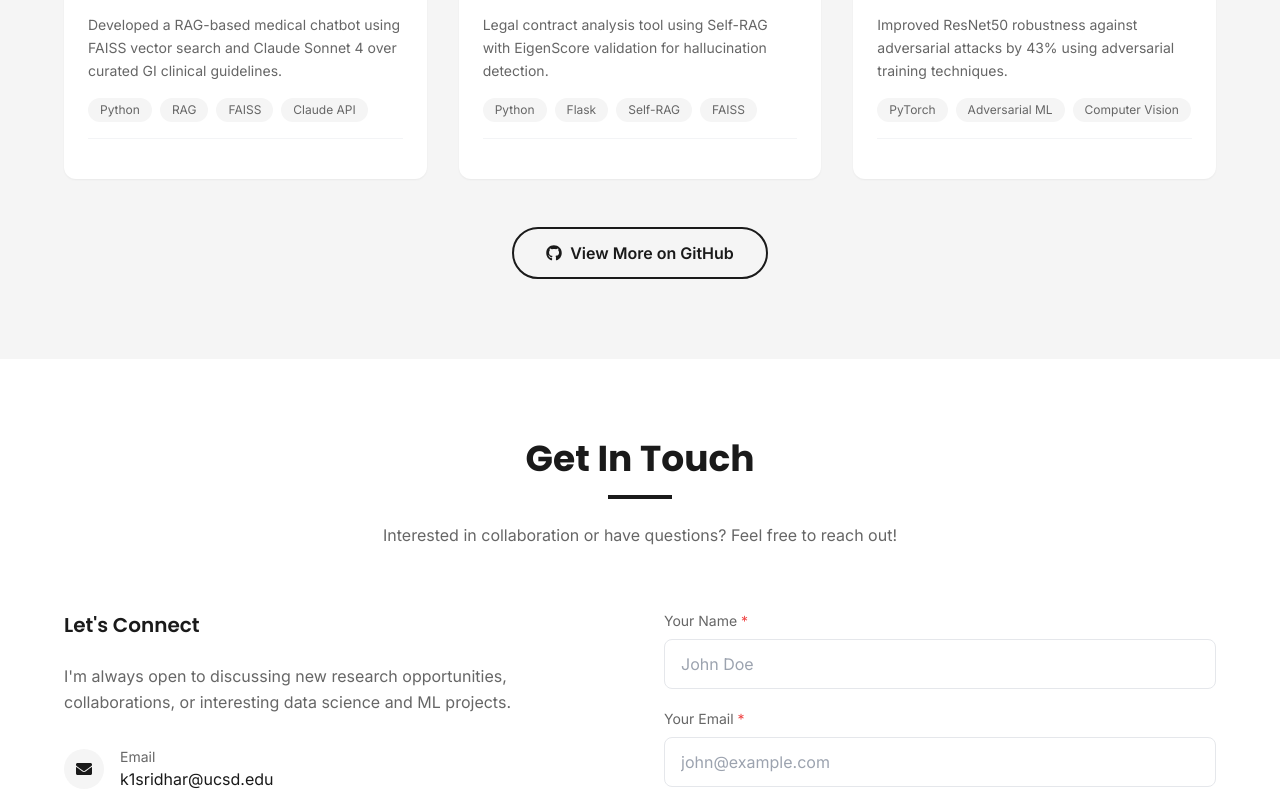
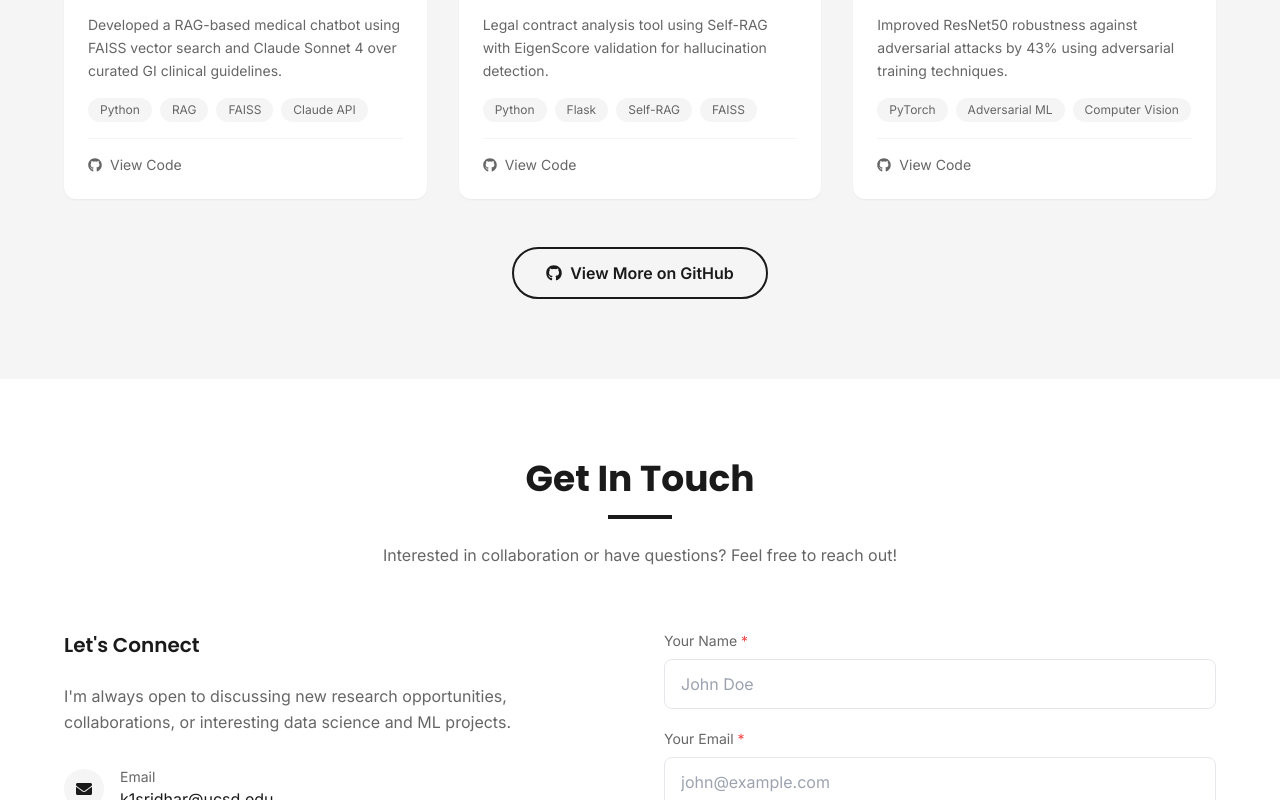
Before and after one commit to kavyasridhar1501/KavyaSridharPortfolio, a Next.js app: page /KavyaSridharPortfolio/ in a window 1280 px wide. Shown: the part 4360-5160 px from the top of the page. Built offline with nearby package versions, Linux system fonts and the light colour scheme.

Commit message:
Restore View Code links for all projects
Co-Authored-By: Claude Sonnet 4.6 <noreply@anthropic.com>
Claude-Session: https://claude.ai/code/session_01GKkVSBbd7dWSgMaz5824Xj

```diff
--- a/components/ProjectsSection.tsx
+++ b/components/ProjectsSection.tsx
@@ -153,7 +153,6 @@ export default function ProjectsSection() {
 
                 {/* Links */}
                 <div className="flex gap-4 pt-4 border-t border-gray-100">
-                  {project.github !== "#" && (
                   <a
                     href={project.github}
                     target="_blank"
@@ -163,7 +162,6 @@ export default function ProjectsSection() {
                     <FaGithub />
                     View Code
                   </a>
-                  )}
                   {project.demo && (
                     <a
                       href={project.demo}
```
Lines whose indentation alone changed are shown as unchanged.
